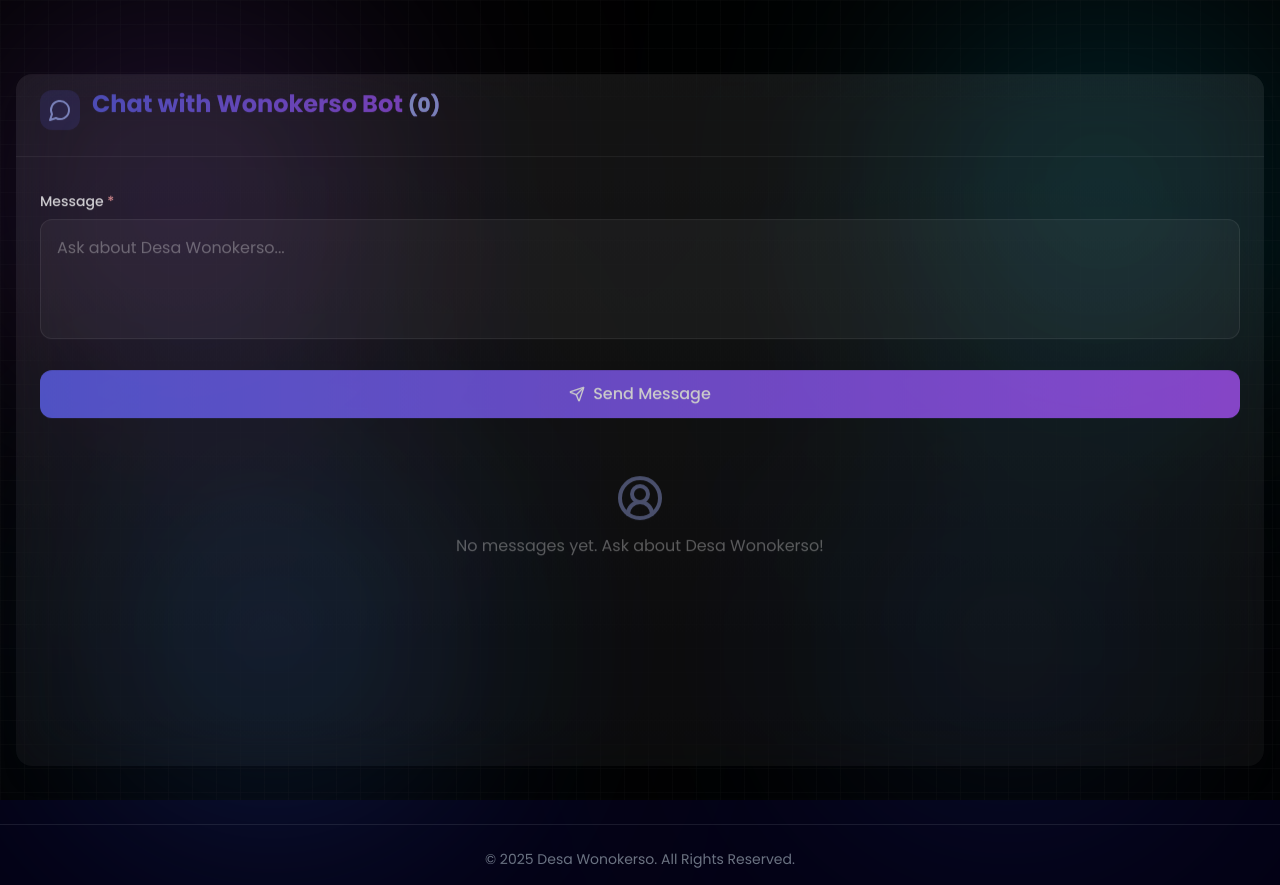
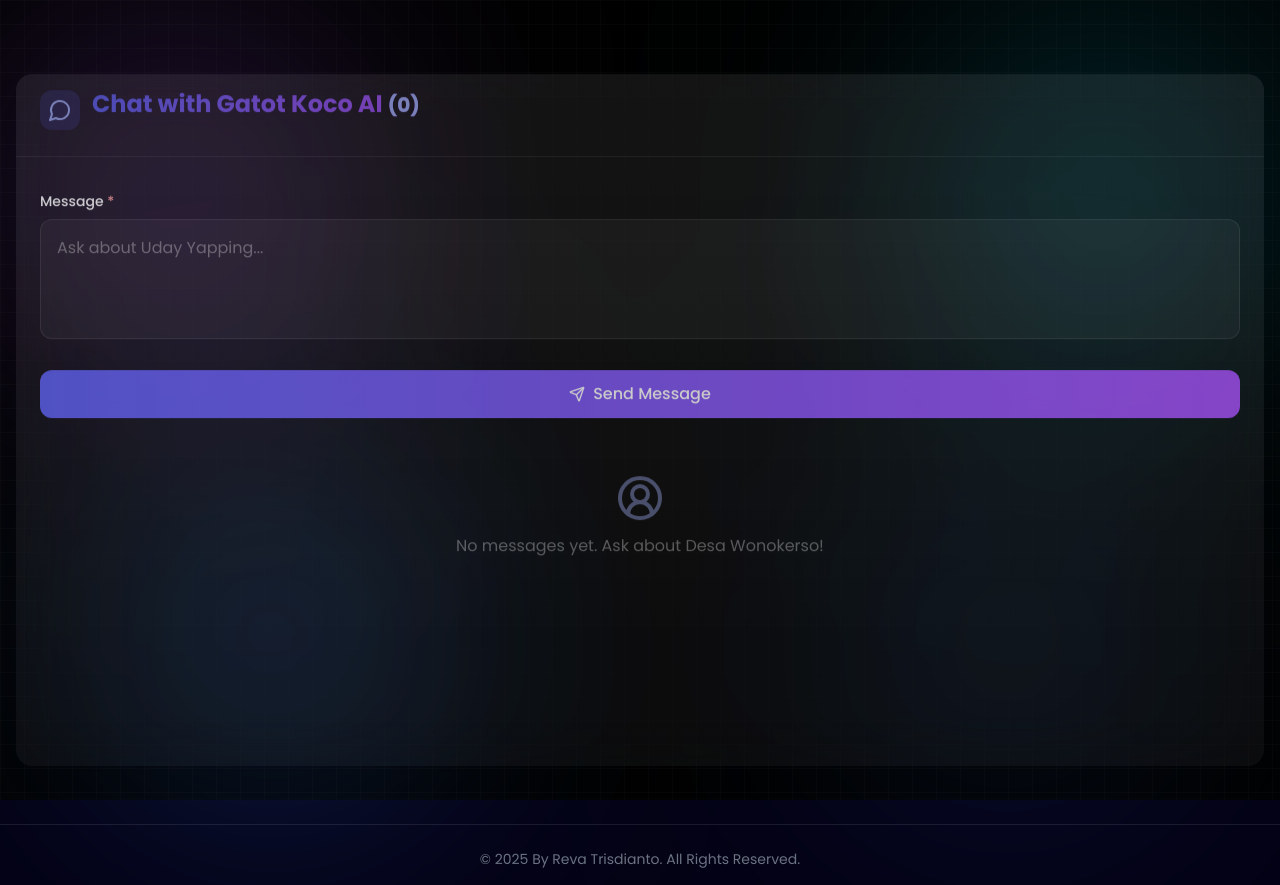
Before and after one commit to revatrisdi/Chatbot_AI, a React (Vite) app: page / in a window 1280 px wide. Built offline with nearby package versions, Linux system fonts and the light colour scheme.

Commit message:
project ai

```diff
--- a/src/App.jsx
+++ b/src/App.jsx
@@ -31,7 +31,7 @@ const LandingPage = ({ showWelcome, setShowWelcome }) => {
               <span className="block text-sm pb-4 text-gray-500 text-center dark:text-gray-400">
                 © 2025{" "}
                 <a href="https://flowbite.com/" className="hover:underline">
-                  Desa Wonokerso
+                  By Reva Trisdianto
                 </a>
                 . All Rights Reserved.
               </span>
--- a/src/components/Chatbot.jsx
+++ b/src/components/Chatbot.jsx
@@ -171,7 +171,7 @@ const Chatbot = () => {
                             <MessageCircle className="w-6 h-6 text-indigo-300" />
                         </div>
                         <h3 className="text-2xl font-bold mb-3 text-transparent bg-clip-text bg-gradient-to-r from-[#6366f1] to-[#a855f7]">
-                            Chat with Wonokerso Bot <span className="text-xl text-indigo-300">({chatMessages.length})</span>
+                            Chat with Gatot Koco AI <span className="text-xl text-indigo-300">({chatMessages.length})</span>
                         </h3>
                     </div>
                 </div>
@@ -193,7 +193,7 @@ const Chatbot = () => {
                                 ref={textareaRef}
                                 value={newMessage}
                                 onChange={handleTextareaChange}
-                                placeholder="Ask about Desa Wonokerso..."
+                                placeholder="Ask about Uday Yapping..."
                                 className="w-full p-4 rounded-xl bg-white/5 border border-white/10 text-white placeholder-white/40 focus:outline-none focus:border-indigo-500 focus:ring-2 focus:ring-indigo-500/20 transition-all resize-none min-h-[120px]"
                                 required
                             />
```
